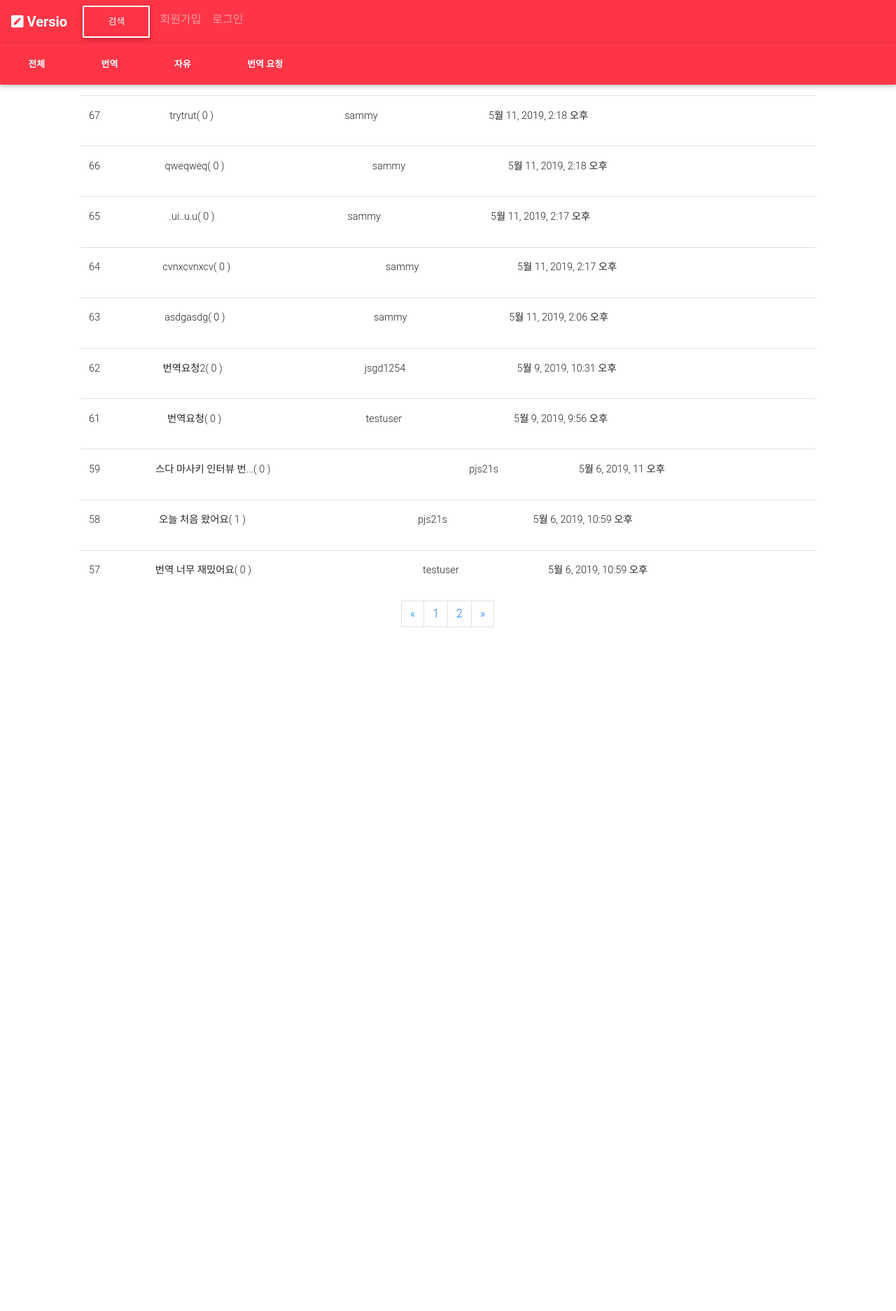
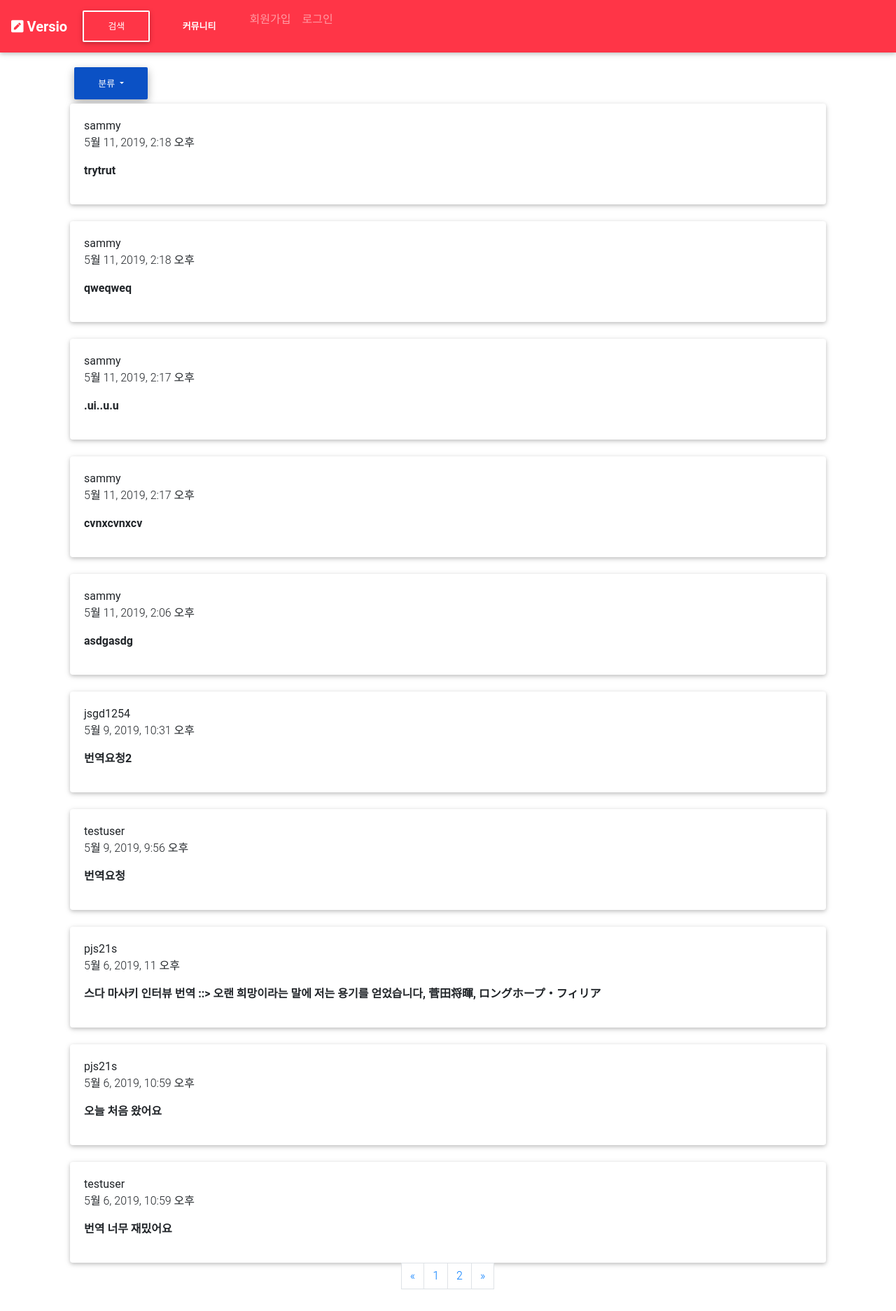
Before and after one commit to pjs21s/Third, a Django app: page /posts/ in a window 1280 px wide. Shown: the whole page at 70% size. Before the commit the page ends 896 px from the top, so only its background shows below. Run offline with Django 3.2, Linux system fonts and the light colour scheme; data comes from the database, SQL or seed files in the repository; both versions use the stored data as it was after the commit; some libraries are stand-ins or nearby versions.

Commit message:
Dropdown 게시판 적용

```diff
--- a/Project/versio/accounts/templates/accounts/profile.html
+++ b/Project/versio/accounts/templates/accounts/profile.html
@@ -1,6 +1,6 @@
 {% extends "base.html"%}
 {% block body_block %}
-  <h1>{{user.username}}의 프로필 <button class="btn btn-outline-success">구독</button></a></h1>
+  <h1>{{user.username}}의 프로필, 활동점수</h1>
   <h5>주 언어 : {{user.profile.lang}}</h5>
   <p>{{user.profile.bio}}</p>
   <div class="row">
@@ -19,5 +19,6 @@
       </li>
       </div>
     </div>
+
   </div>
 {% endblock %}
--- a/Project/versio/posts/templates/posts/_post.html
+++ b/Project/versio/posts/templates/posts/_post.html
@@ -1,13 +1,9 @@
-<div class="table-responsive col-lg"> <!-- 게시물 테이블 -->
-    <table class="table">
-    <tbody>
-        <tr scope="row">
-          <td>{{post.id}}</td>
-          <td><a href="{% url 'posts:single' username=post.user.username pk=post.pk %}">
-            {{post.title|truncatechars:15}}</a>( {{post.comments.count}} )</td>
-          <td><a href="{% url 'posts:for_user' username=post.user.username %}">{{post.user.username}}</a></td>
-          <td>{{ post.created_at }}</td>
-        </tr>
-    </tbody>
-    </table>
-</div>
+<a style="color: inherit;" class="card-link" href="{% url 'posts:single' username=post.user.username pk=post.pk %}">
+    <div class="box card bg-white rounded">
+        <div class="card-body">
+            {{post.user.username}}
+            <p class="font-weight-light">{{post.created_at}}</p>
+            <p class="font-weight-bold">{{post.title}}</p>
+        </div>
+    </div>
+</a>
--- a/Project/versio/posts/templates/posts/post_list.html
+++ b/Project/versio/posts/templates/posts/post_list.html
@@ -1,6 +1,16 @@
 {% extends "posts/post_base.html" %}
 {% block post_content %}
-
+<div class="dropdown show">
+  <a class="btn btn-primary dropdown-toggle" role="button" id="dropdownMenuLink" data-toggle="dropdown" aria-haspopup="true" aria-expanded="false">
+    분류
+  </a>
+  <div class="dropdown-menu" aria-labelledby="dropdownMenuLink">
+    <a class="dropdown-item" href="{% url 'posts:all' %}">전체</a>
+    <a class="dropdown-item" href="{% url 'posts:translation' %}">번역</a>
+    <a class="dropdown-item" href="{% url 'posts:free_speech' %}">자유</a>
+    <a class="dropdown-item" href="{% url 'posts:ask_trans' %}">번역 요청</a>
+  </div>
+</div>
 {% for post in post_list %}
   {% include "posts/_post.html" %}
 {% endfor %}
--- a/Project/versio/posts/views.py
+++ b/Project/versio/posts/views.py
@@ -42,7 +42,7 @@ class FreePostList(ListView):
 
 class AskTransList(ListView):
     model = Post
-    template_name = "posts/ask_trans.html"
+    template_name = "posts/post_list.html"
     queryset = Post.objects.filter(category_id=4) #번역요청
 
 class CreatePost(LoginRequiredMixin, CreateView):
--- a/Project/versio/templates/base.html
+++ b/Project/versio/templates/base.html
@@ -38,6 +38,8 @@
                     <form action="/search/" class="form-inline">
                         <button class="btn btn-outline-white my-2 my-sm-0">검색</button>
                     </form>
+                    <a href="{% url 'posts:all' %}"><button class="btn btn-link" type="button">
+                        <span class="font-weight-bolder align-middle white-text">커뮤니티</span></button></a>
                 {% if request.user.is_authenticated %}
                     <a class="nav-item nav-link" href="{% url 'accounts:profile' username=user.username pk=user.pk %}"><i class="fas fa-user-circle fa-lg"></i></a> <!-- 프로필 아이콘 -->
                     <a class="nav-item nav-link" href="#"><i class="fas fa-bell fa-lg"></i></a> <!-- 알림 아이콘 -->
@@ -50,18 +52,6 @@
                 </div>
             </div>
     </nav>
-    <nav class="navbar navbar-dark danger-color" style="padding: 0px;">
-        <form class="form-inline">
-            <a href="{% url 'posts:all' %}"><button class="btn btn-link" type="button">
-                <span class="font-weight-bolder align-middle white-text">전체</span></button></a>
-            <a href="{% url 'posts:translation' %}"><button class="btn btn-link" type="button">
-                <span class="font-weight-bolder align-middle white-text">번역</span></button></a>
-            <a href="{% url 'posts:free_speech' %}"><button class="btn btn-link" type="button">
-                <span class="font-weight-bolder align-middle white-text">자유</span></button></a>
-            <a href="{% url 'posts:ask_trans' %}"><button class="btn btn-link" type="button">
-                <span class="font-weight-bolder align-middle white-text">번역 요청</span></button></a>
-        </form>
-    </nav>
     <div class="container" style="padding:15px;">
         {% block body_block %}
         {% endblock %}
```
Also changed, not shown: Project/versio/posts/templates/posts/ask_trans.html (deleted, +0 -21 lines), Project/versio/db.sqlite3, Project/versio/posts/migrations/0024_auto_20190511_1355.py (added), Project/versio/posts/migrations/0025_auto_20190511_1409.py (added), Project/versio/posts/models.py (line endings or trailing spaces).
